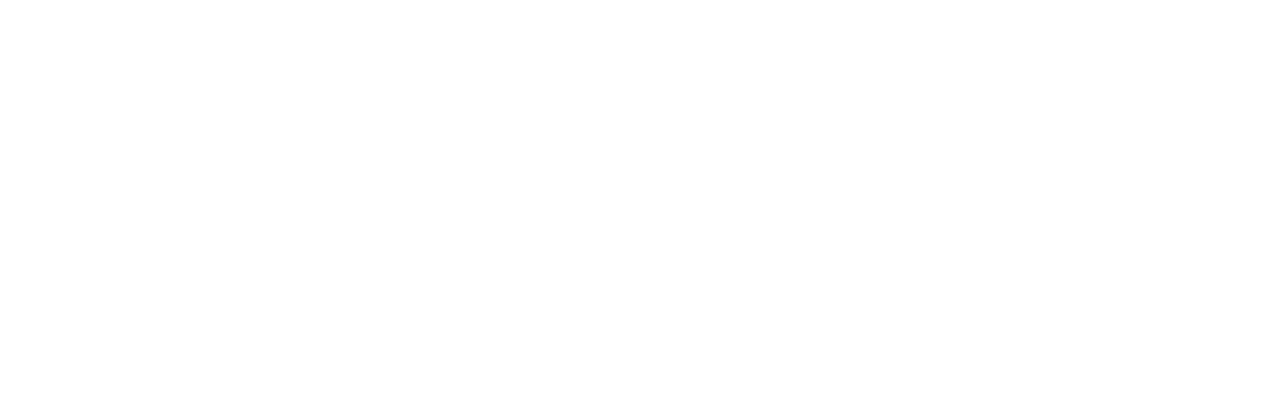
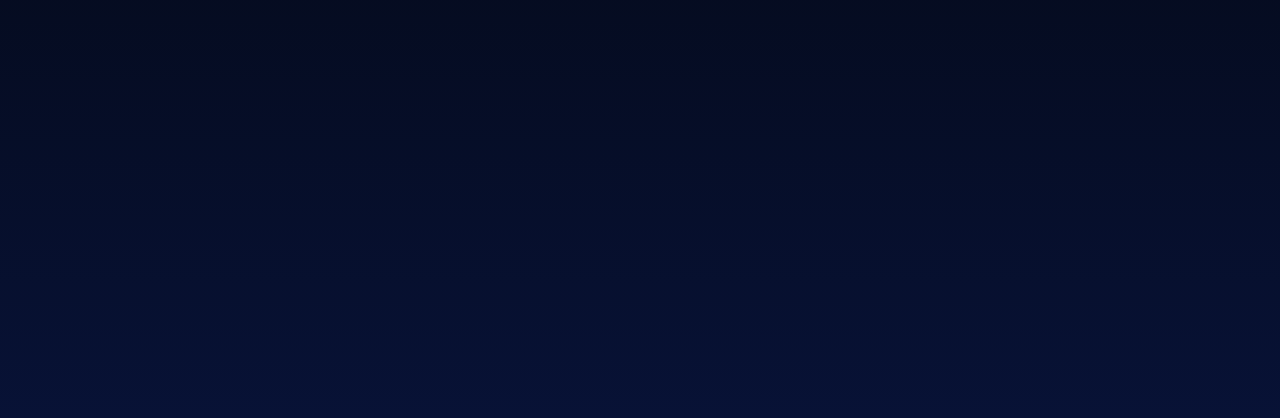
Before and after one commit to laerte-quinui/browser-extensions-manager-ui, a React (Vite) app: page / in a window 1280 px wide. Shown: the part 180-598 px from the top of the page. Built offline with nearby package versions, Linux system fonts and the light colour scheme.

Commit message:
styles: Setup global styles

```diff
--- a/src/index.css
+++ b/src/index.css
@@ -1,6 +1,22 @@
 :root {
-  font-family: noto-sans-variable, system-ui, Avenir, Helvetica, Arial,
-    sans-serif;
+  /* Colors */
+  --neutral-900: hsl(227, 75%, 14%);
+  --neutral-800: hsl(226, 25%, 17%);
+  --neutral-700: hsl(225, 23%, 24%);
+  --neutral-600: hsl(226, 11%, 37%);
+  --neutral-300: hsl(0, 0%, 78%);
+  --neutral-200: hsl(217, 61%, 90%);
+  --neutral-100: hsl(0, 0%, 93%);
+  --neutral-0: hsl(200, 60%, 99%);
+
+  --red-400: hsl(3, 86%, 64%);
+  --red-500: hsl(3, 71%, 56%);
+  --red-700: hsl(3, 77%, 44%);
+
+  --light-gradient: linear-gradient(180deg, #ebf2fc 0%, #eef8f9 100%);
+  --dark-gradient: linear-gradient(180deg, #040918 0%, #091540 100%);
+
+  font-family: Noto Sans, system-ui, Avenir, Helvetica, Arial, sans-serif;
   font-synthesis: none;
   text-rendering: optimizeLegibility;
   -webkit-font-smoothing: antialiased;
@@ -11,6 +27,9 @@
   margin: 0;
   min-width: 320px;
   min-height: 100vh;
+
+  font-size: 16px;
+  background: var(--dark-gradient);
 }
 
 /* @media (prefers-color-scheme: light) {
```
